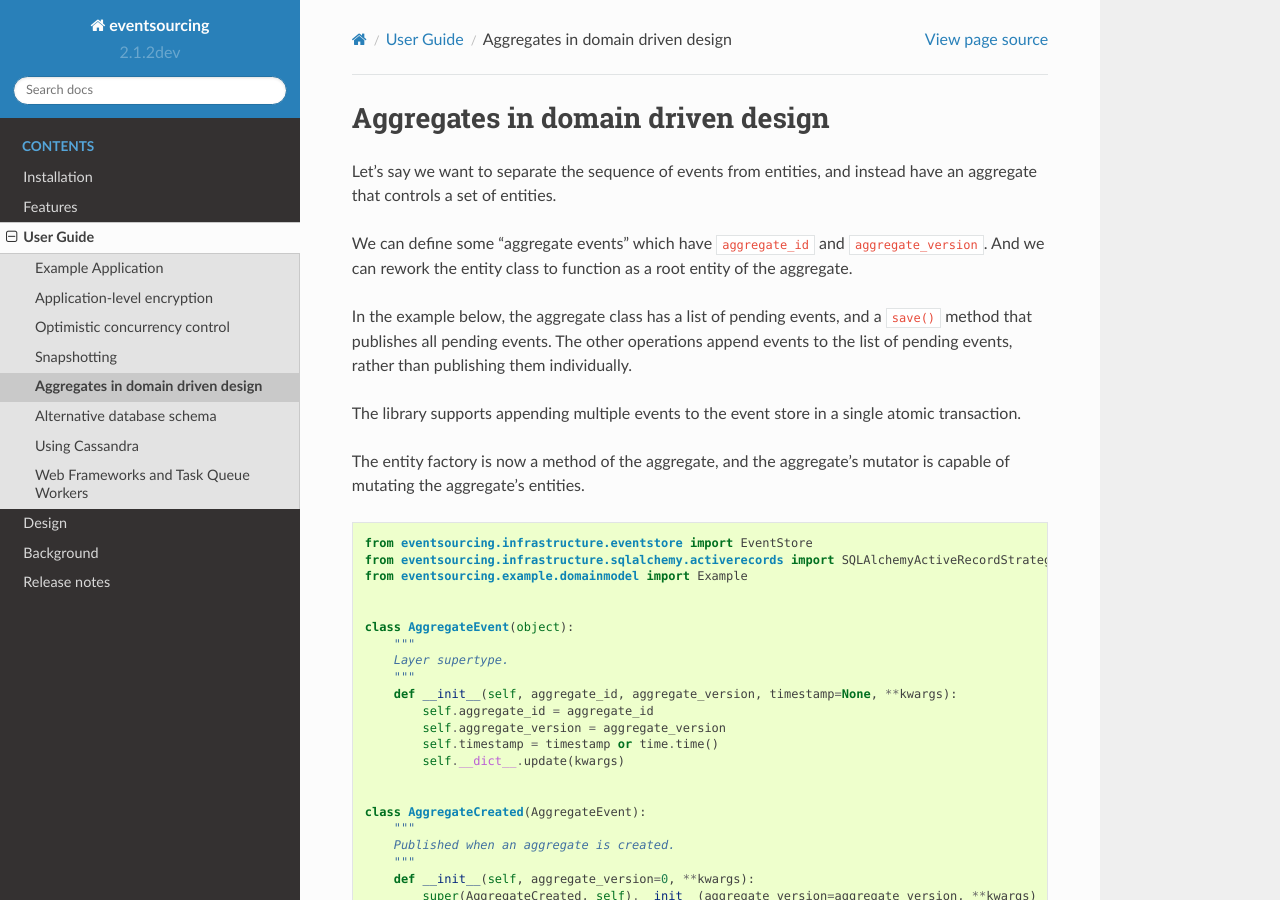
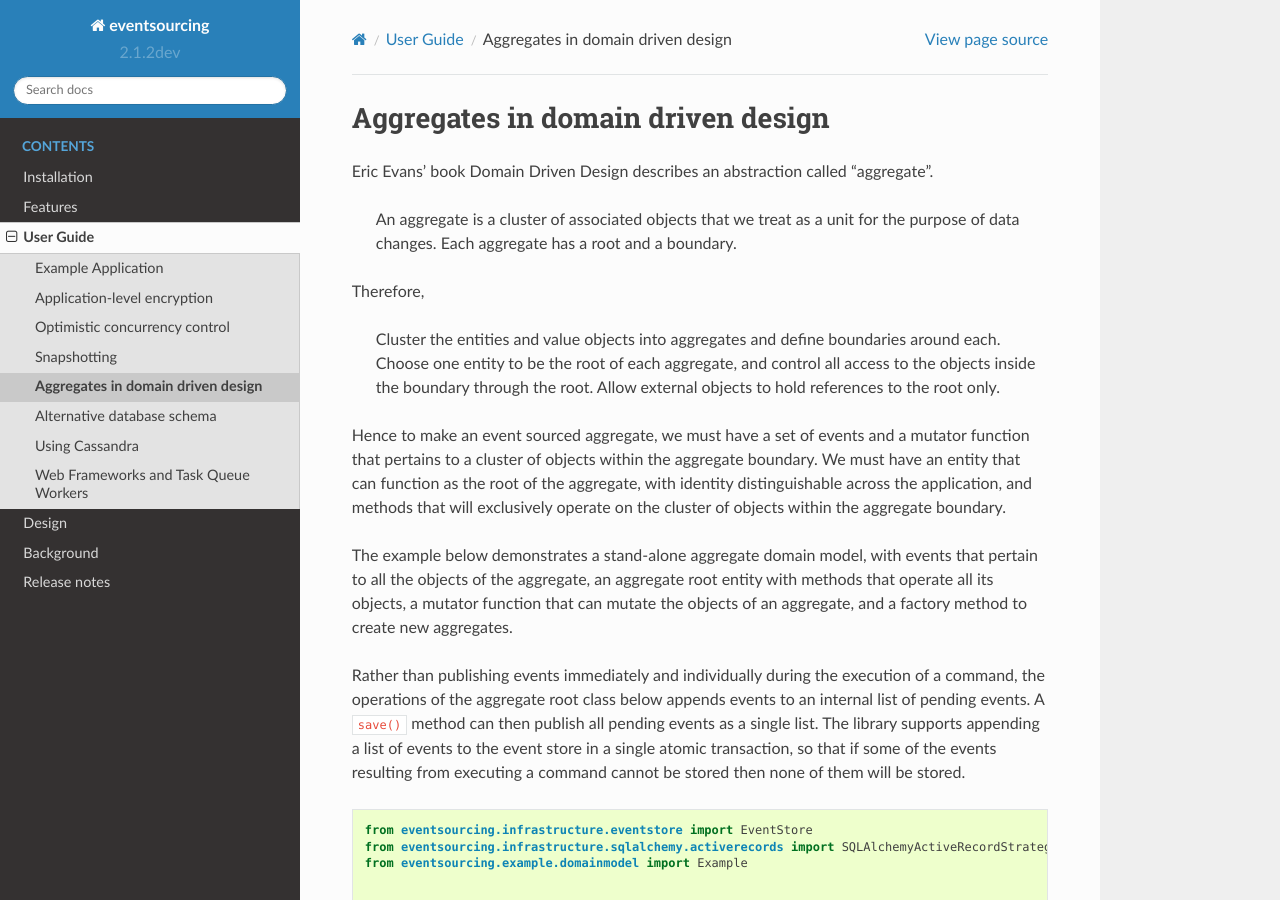
Before and after one commit to pyeventsourcing/eventsourcing, a Sphinx documentation site: the page built from docs/topics/user_guide/aggregates.rst, in a window 1280 px wide and 900 px high. Built offline with Sphinx 7.4.7 and the Read the Docs theme 2.0.0, drawn with Linux system fonts in a browser that asks for light colours.

Commit message:
Edited copy.

```diff
--- a/docs/topics/user_guide/aggregates.rst
+++ b/docs/topics/user_guide/aggregates.rst
@@ -2,22 +2,39 @@
 Aggregates in domain driven design
 ==================================
 
-Let's say we want to separate the sequence of events from entities, and instead have
-an aggregate that controls a set of entities.
+Eric Evans' book Domain Driven Design describes an abstraction called
+"aggregate".
 
-We can define some "aggregate events" which have ``aggregate_id`` and
-``aggregate_version``. And we can rework the entity class to function as a root
-entity of the aggregate.
+.. pull-quote::
 
-In the example below, the aggregate class has a list of pending events, and a ``save()``
-method that publishes all pending events. The other operations append events to the list
-of pending events, rather than publishing them individually.
+    An aggregate is a cluster of associated objects that we treat as a unit
+    for the purpose of data changes. Each aggregate has a root and a boundary.
 
-The library supports appending multiple events to the event store in
-a single atomic transaction.
+Therefore,
 
-The entity factory is now a method of the aggregate, and the aggregate's mutator is capable
-of mutating the aggregate's entities.
+    Cluster the entities and value objects into aggregates and define
+    boundaries around each. Choose one entity to be the root of each
+    aggregate, and control all access to the objects inside the boundary
+    through the root. Allow external objects to hold references to the
+    root only.
+
+Hence to make an event sourced aggregate, we must have a set of events and a
+mutator function that pertains to a cluster of objects within the aggregate
+boundary. We must have an entity that can function as the root of the aggregate,
+with identity distinguishable across the application, and methods that will
+exclusively operate on the cluster of objects within the aggregate boundary.
+
+The example below demonstrates a stand-alone aggregate domain model, with events
+that pertain to all the objects of the aggregate, an aggregate root entity with
+methods that operate all its objects, a mutator function that can mutate the
+objects of an aggregate, and a factory method to create new aggregates.
+
+Rather than publishing events immediately and individually during the execution
+of a command, the operations of the aggregate root class below appends events to
+an internal list of pending events. A ``save()`` method can then publish all pending
+events as a single list. The library supports appending a list of events to the event
+store in a single atomic transaction, so that if some of the events resulting from
+executing a command cannot be stored then none of them will be stored.
 
 .. code:: python
 
```
